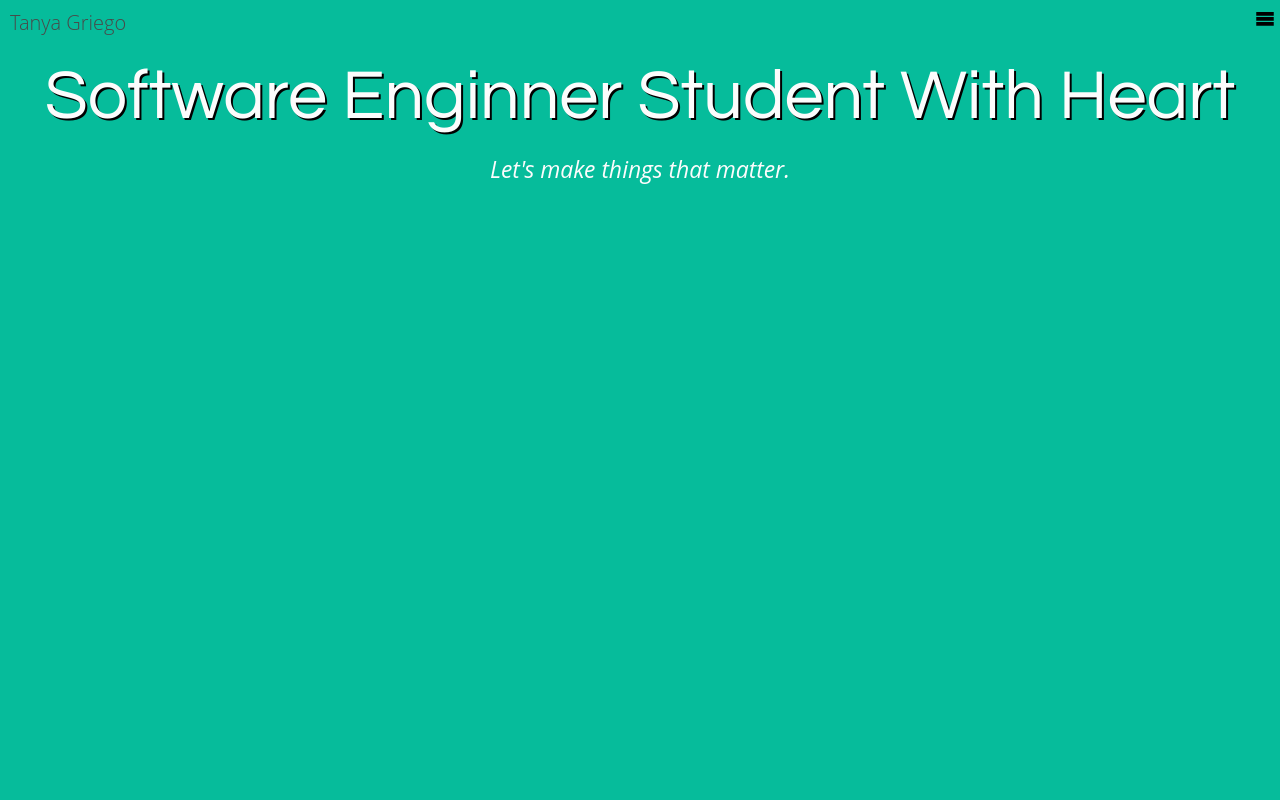
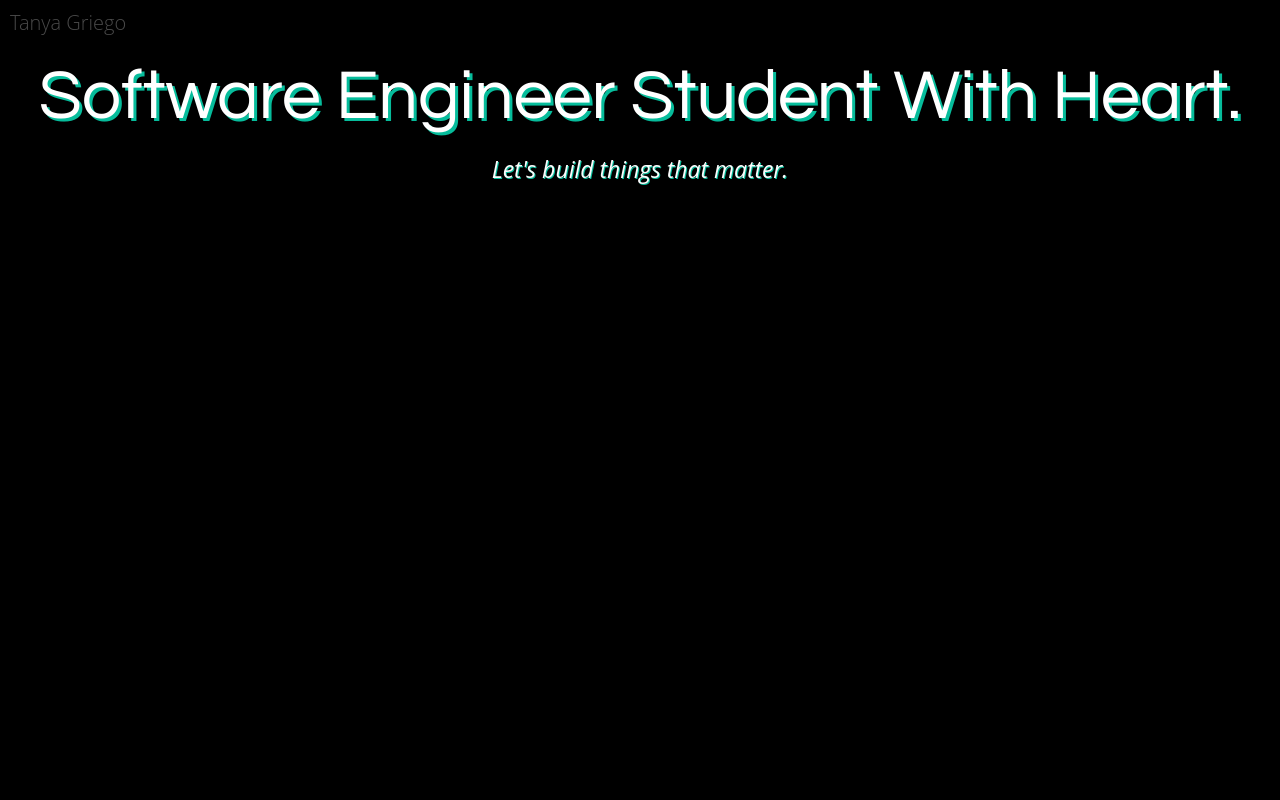
Before and after one commit to tanyagriego/Portfolio, a plain HTML site: page index.html in a window 1280 px wide. Shown: the top 800 px of the page. Drawn offline with nearby package versions, Linux system fonts and the light colour scheme; files whose address does not match are found by name.

Commit message:
changes to css

```diff
--- a/index.html
+++ b/index.html
@@ -32,8 +32,8 @@
   <section class="tab-content" id="home">
     <!-- <img src="images/profile.jpg" alt="profilePic"> -->
     <h4 class="name">Tanya Griego</h4>
-    <h1 class="jobTitle">Software Enginner Student With Heart</h1>
-    <p class="tagline">Let's make things that matter.</p>
+    <h1 class="jobTitle">Software Engineer Student With Heart.</h1>
+    <p class="tagline">Let's build things that matter.</p>
     <!-- <a href="https://github.com/tanyagriego/" target="_blank" class="icon-github"></a>
     <a href="https://www.linkedin.com/in/tanyagriego/" target="_blank" class="icon-linkedin"></a> -->
   </section>
@@ -47,8 +47,6 @@
       <header>
         <h1>About</h1>
       </header>
-      <a href="https://github.com/tanyagriego/" target="_blank" class="icon-github"></a>
-      <a href="https://www.linkedin.com/in/tanyagriego/" target="_blank" class="icon-linkedin"></a>
       <p>Vestibulum ante ipsum primis in faucibus orci luctus et ultrices posuere cubilia Curae; Vestibulum ante ipsum primis in faucibus orci luctus et ultrices posuere cubilia Curae; Sed et lacinia leo, ut lacinia ex. In eget suscipit diam. Nullam lectus tellus, vulputate sed libero sodales, rutrum sodales erat. Suspendisse placerat sed tellus id luctus. Morbi suscipit semper sollicitudin. Etiam quis quam pretium, tincidunt lacus nec, tincidunt nibh. Curabitur viverra, sem eu pharetra finibus, tortor mi dapibus diam, et egestas diam arcu nec diam. Proin leo tellus, venenatis vel diam vitae, ultrices pellentesque ex.</p>
       <p>Cras quis velit sit amet enim euismod mattis. Cras ultricies est id urna volutpat, lobortis vulputate risus tincidunt. Nulla aliquet lectus eu lectus rhoncus, et bibendum velit maximus. Pellentesque sed semper turpis. Fusce lobortis, nisl ac condimentum elementum, orci risus egestas ante, eget pretium lectus nibh quis libero. Pellentesque lacinia, mauris in aliquam tincidunt, metus enim posuere ipsum, nec posuere elit massa sit amet ex. Donec eget est eu nibh pulvinar luctus a non ipsum.</p>
       <p>Nullam pellentesque justo diam, vitae fermentum nisl mollis interdum. Nulla facilisi. Nullam sodales dui ut ante auctor placerat. Sed a felis ut velit varius hendrerit. Suspendisse at ipsum neque. Nam neque quam, fringilla in consectetur ac, rhoncus at ligula. Ut fringilla congue diam sed iaculis. Phasellus sodales nec magna vel blandit. Curabitur euismod nisi at nibh feugiat condimentum. Nullam non velit ut massa fringilla convallis. Duis ac leo ac eros tincidunt consectetur eu varius elit. Praesent nec ipsum sapien.</p>
@@ -60,7 +58,10 @@
       <header>
         <h1>Contact</h1>
       </header>
+      <a href="https://github.com/tanyagriego/" target="_blank" class="icon-github"></a>
+      <a href="https://www.linkedin.com/in/tanyagriego/" target="_blank" class="icon-linkedin"></a>
       <h4 class="contactHeader">Feel free to contact Tanya with questions</h4>
+      <div id="preview"></div>
       <form name="new-artcile" id="newArticle">
         <fieldset>
           <input name="first-name" id="firstName" type="text" placeholder="First Name">
@@ -69,7 +70,7 @@
         </fieldset><br>
         <textarea name="content" id="content" placeholder="What's on your mind?"></textarea><br>
         <input type="submit" value="Send Message">
-        <div id="preview"></div>
+        <div id="preview"></div
         </form>
       </div>
     </section>
--- a/styles/base.css
+++ b/styles/base.css
@@ -38,8 +38,8 @@ h1 {
 
 .jobTitle {
   font-size: 70px;
-  color: #FCFCFC;
-  text-shadow: 2px 2px black;
+  color: white;
+  text-shadow: 3px 3px #06BC9B;
   font-family: 'Cairo', sans-serif;
   font-family: 'Questrial', sans-serif;
   font-weight: lighter;
@@ -64,4 +64,6 @@ text-shadow: 1px 1px #06BC9B;
   width:100%;
 
 }
-/*color: #06BC9B; color for other shit*/
+
+.icon-github, .icon-linkedin {
+}
--- a/styles/layout.css
+++ b/styles/layout.css
@@ -1,6 +1,6 @@
 #home {
   height:100vh;
-  background-color: #06BC9B;
+  background-color: black;
   color: white;
 }
 
```
Lines whose indentation alone changed are shown as unchanged.
